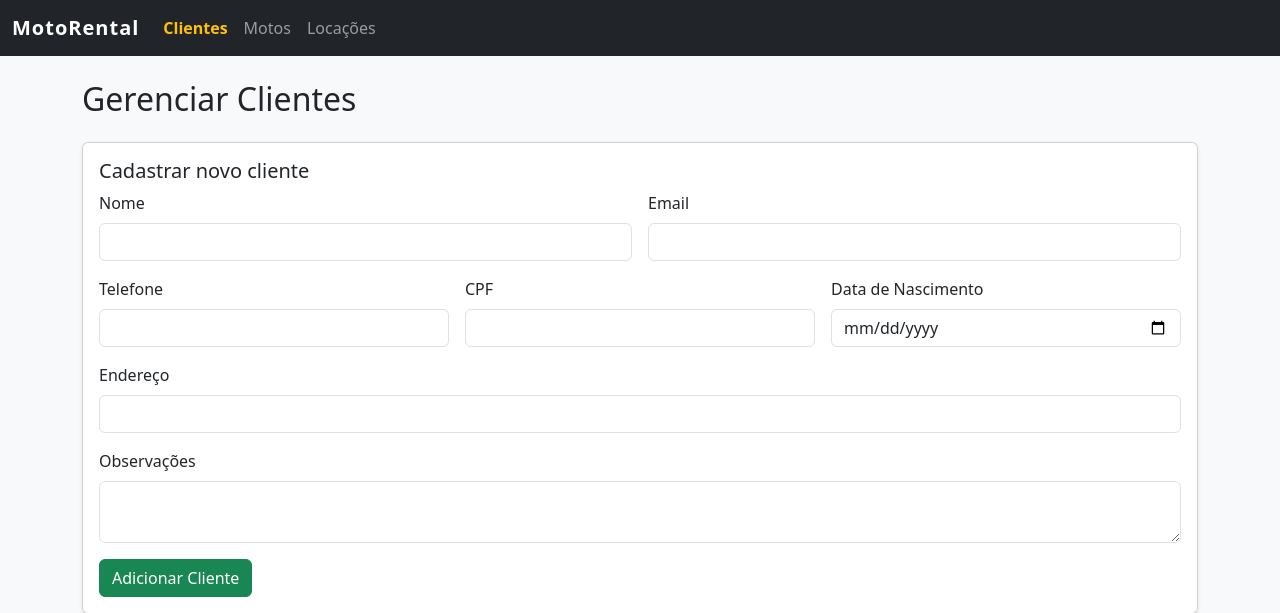
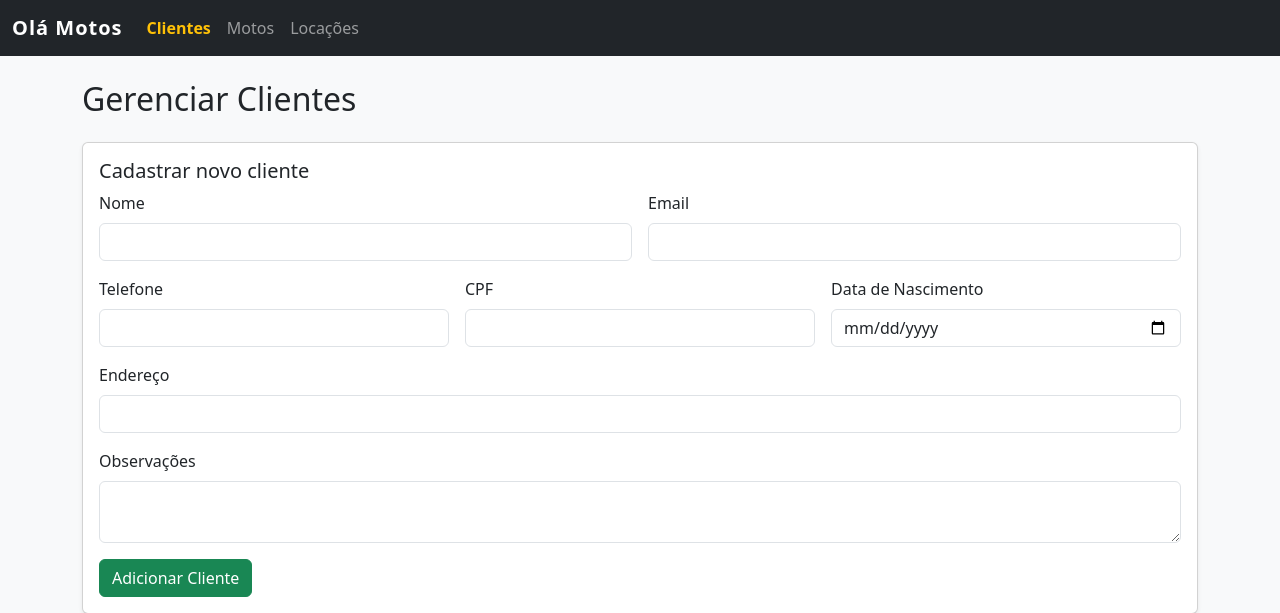
Before and after one commit to fabricio-47/MotoRental, a Flask app: page /clientes in a window 1280 px wide. Shown: the top 613 px of the page. Run offline with Flask 3, Linux system fonts and the light colour scheme; data that the repository does not hold is empty; some libraries are stand-ins or nearby versions.

Commit message:
mudança na navbar

```diff
--- a/app.py
+++ b/app.py
@@ -31,12 +31,16 @@ def login():
         email = request.form["email"]
         senha = request.form["senha"]
 
-        # Query explícita com apenas as colunas necessárias
-        cur.execute("SELECT id, email, senha FROM usuarios WHERE email = %s", (email,))
+        # 🔄 1. Query agora busca também o username
+        cur.execute("SELECT id, username, email, senha FROM usuarios WHERE email = %s", (email,))
         user = cur.fetchone()
 
         if user and check_password_hash(user["senha"], senha):
+            # 🔄 2. Além do user_id e user_email, também salvamos o username
             session["user_id"] = user["id"]
+            session["user_email"] = user["email"]
+            session["username"] = user["username"]   # <-- ADICIONADO
+
             return redirect(url_for("dashboard"))
         else:
             flash("E-mail ou senha inválidos", "error")
--- a/templates/base.html
+++ b/templates/base.html
@@ -32,7 +32,7 @@
   <!-- Navbar -->
   <nav class="navbar navbar-expand-lg navbar-dark bg-dark">
     <div class="container-fluid">
-      <a class="navbar-brand" href="{{ url_for('dashboard') }}">MotoRental</a>
+      <a class="navbar-brand" href="{{ url_for('dashboard') }}">Olá Motos</a>
       <button class="navbar-toggler" type="button" data-bs-toggle="collapse" data-bs-target="#navbarNav">
         <span class="navbar-toggler-icon"></span>
       </button>
@@ -52,7 +52,7 @@
           {% if 'user_id' in session %}
           <li class="nav-item">
             <span class="navbar-text text-light me-3">
-              Olá, {{ session['user_email'] if session.get('user_email') else 'Usuário' }}
+              Olá, {{ session['username'] if session.get('username') else 'Usuário' }}
             </span>
           </li>
           <li class="nav-item">
```
